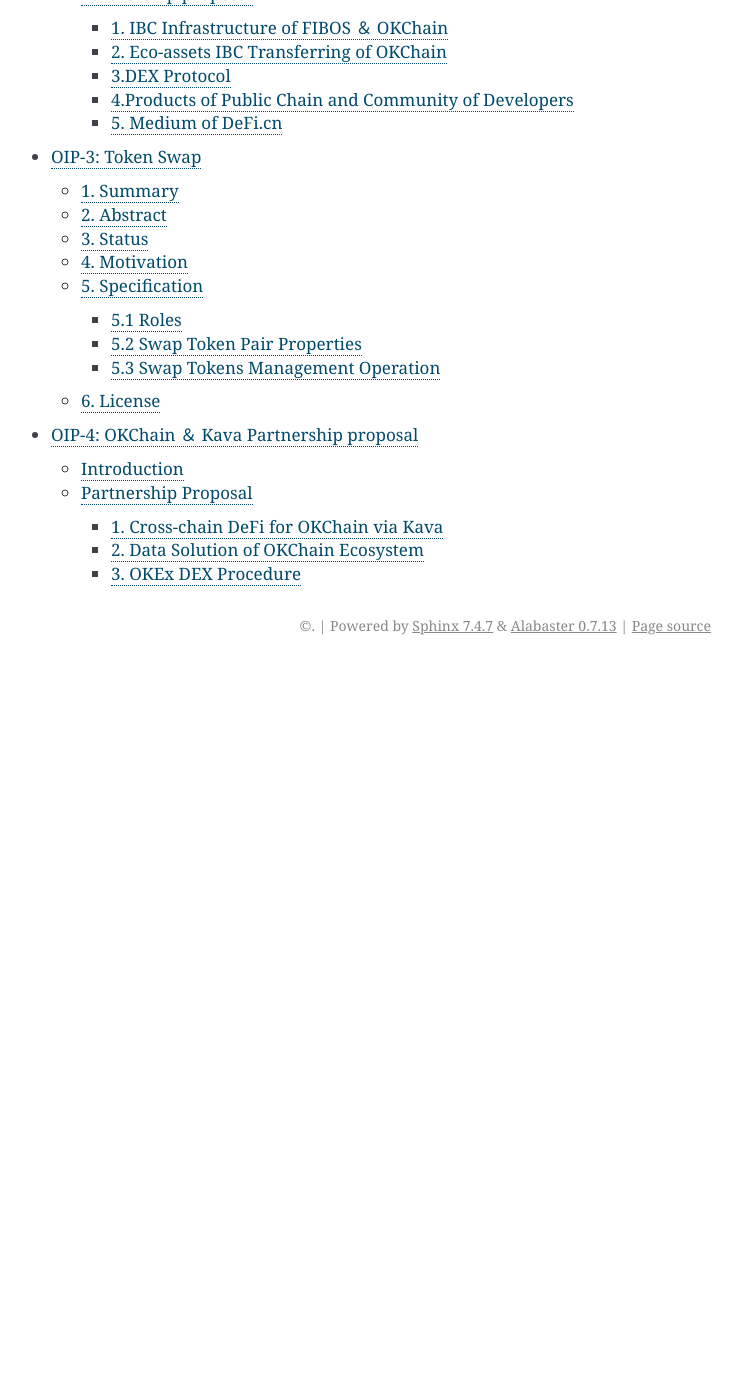
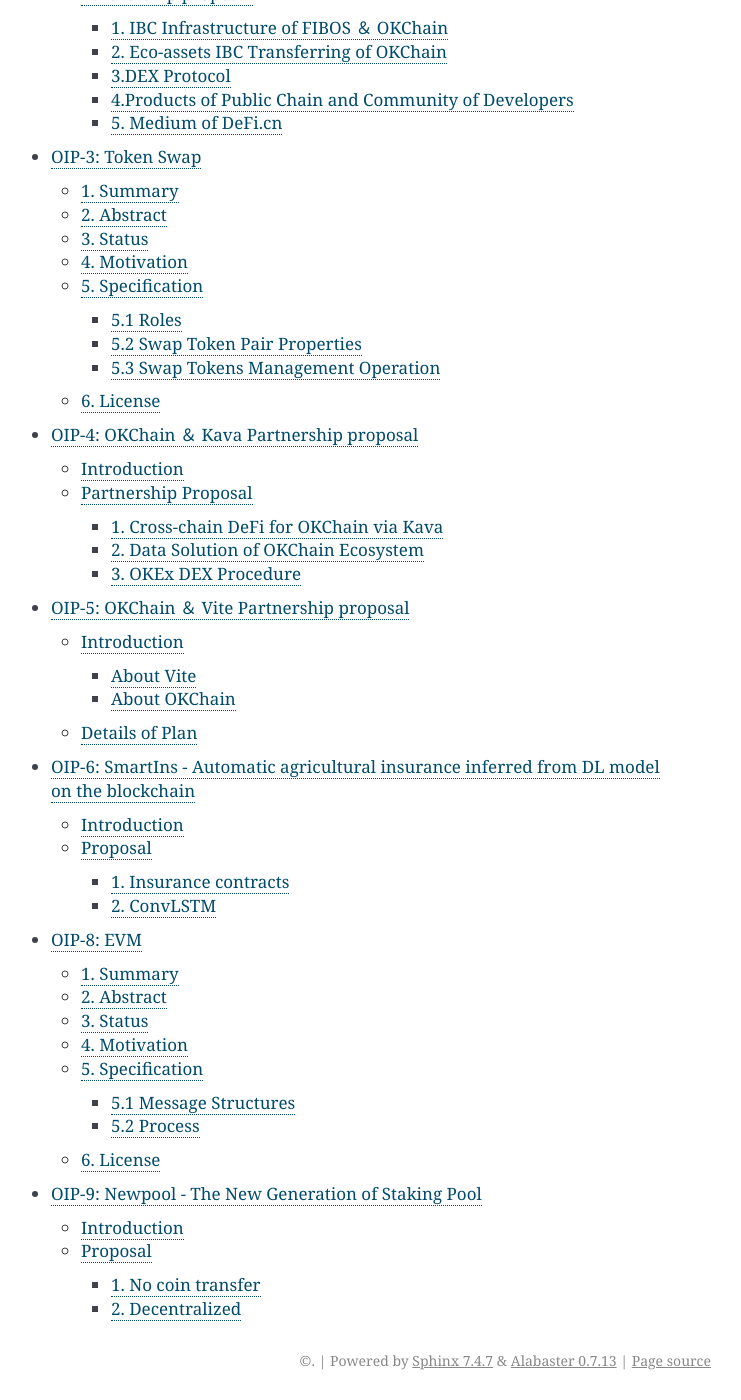
Before and after one commit to okx/KIPs, a Sphinx documentation site: the page built from docs/index.rst, in a window 1280 px wide and 1400 px high, scrolled down 2038 px. Shown: the whole window, without its empty margins (399-1140 px from the left). Built offline with Sphinx 7.4.7, drawn with Linux system fonts in a browser that asks for light colours; before the commit the page ends 2703 px from its top, so only the background shows below that.

Commit message:
update menu

```diff
--- a/docs/index.rst
+++ b/docs/index.rst
@@ -73,6 +73,10 @@
    draft/OIP-2
    draft/OIP-3
    draft/OIP-4
+   draft/OIP-5
+   draft/OIP-6
+   draft/OIP-8
+   draft/OIP-9
 
 .. toctree::
    :maxdepth: 3
```
